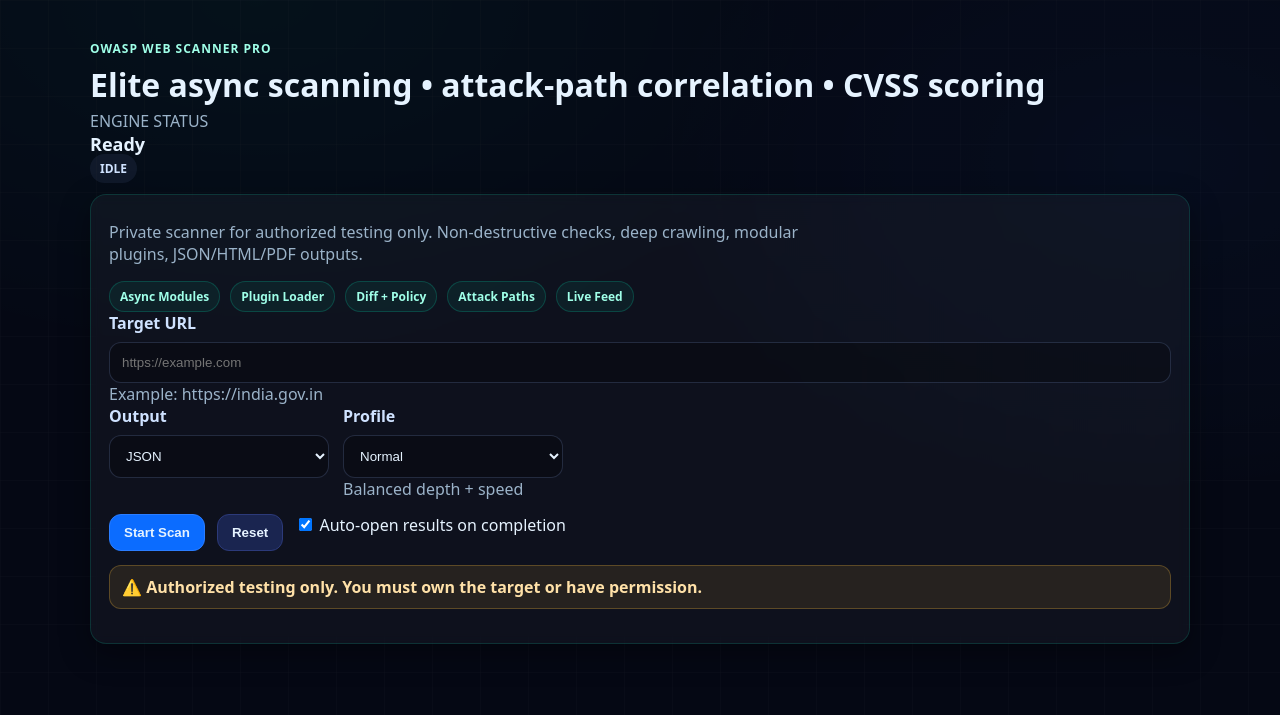
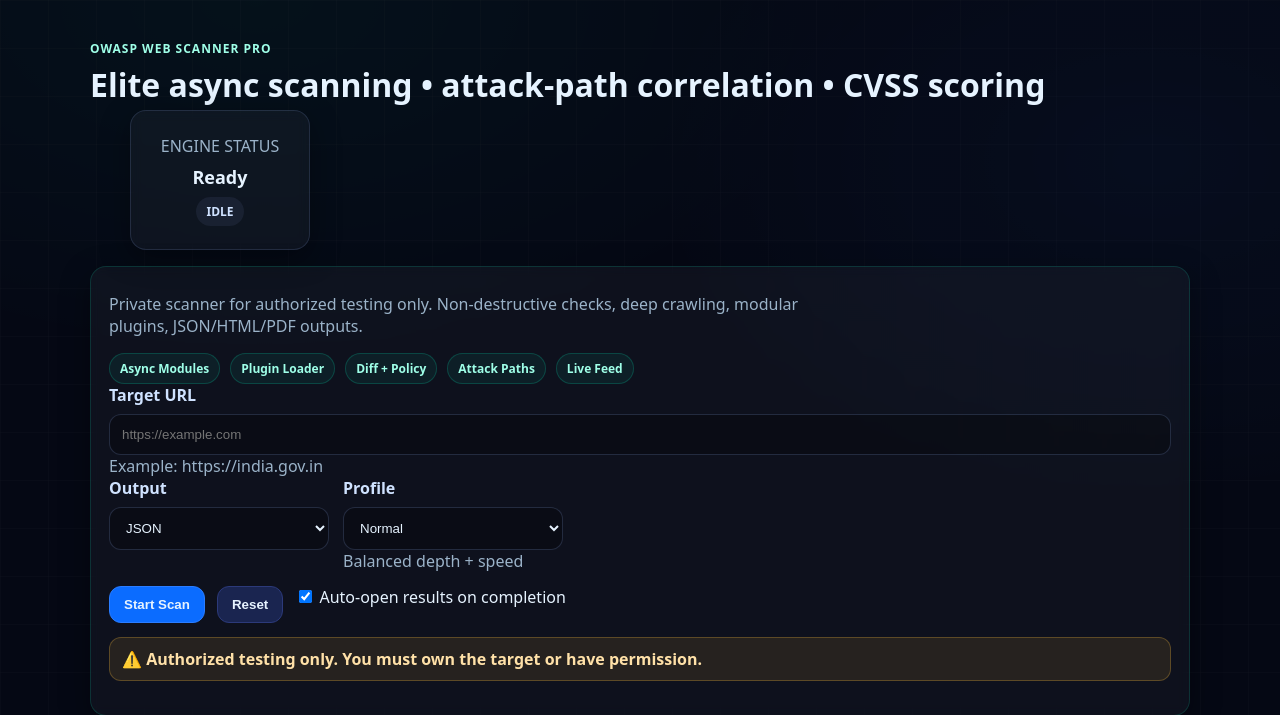
Before and after one commit to k2307/owasp-web-scanner-pro, a Flask app: page / in a window 1280 px wide. Shown: the top 715 px of the page. Run offline with Flask 3, Linux system fonts and the light colour scheme.

Commit message:
client update

```diff
--- a/static/style.css
+++ b/static/style.css
@@ -305,16 +305,50 @@
 /* ===== Helpers ===== */
 .hidden{ display:none; }
 
-/* ===== Responsive ===== */
-@media (max-width:900px){
-  .hero{ flex-direction:column; }
-  .heroRight{ width:100%; }
-  .statusRow{ justify-content:flex-start; }
+  .hero{
+    display:flex;
+    justify-content:space-between;
+    align-items:flex-start;
+    gap:24px;
+  }
+
+  .heroLeft{
+    flex:1;
+  }
+
+  .heroRight{
+    width:220px;
+    display:flex;
+    justify-content:flex-end;
+  }
+
+/* ===== ENGINE STATUS SQUARE ===== */
+  .statusRow{
+    width:100%;
+    display:flex;
+    justify-content:flex-end;
+  }
 
   .statusSquare{
-    width:100%;
-    height:auto;
-    align-items:flex-start;
-    text-align:left;
+    width:180px;
+    height:140px;
+
+    background:rgba(255,255,255,0.04);
+    border:1px solid rgba(150,180,255,0.15);
+    border-radius:16px;
+
+    display:flex;
+    flex-direction:column;
+    align-items:center;
+    justify-content:center;
+    text-align:center;
+    gap:8px;
+
+    box-shadow:0 10px 30px rgba(0,0,0,0.35);
+    backdrop-filter:blur(6px);
   }
-}
+
+  .statusName{
+    font-size:18px;
+    font-weight:900;
+  }
--- a/templates/index.html
+++ b/templates/index.html
@@ -19,13 +19,16 @@
       </h1>
     </div>
 
-    <!-- SMALL STATUS BOX RIGHT -->
-    <div class="statusCard">
+  <div class="heroRight">
+  <div class="statusRow">
+    <div class="statusSquare">
       <div class="muted small">ENGINE STATUS</div>
       <div id="engineStatusText" class="statusName">Ready</div>
       <span id="statusBadge" class="badge idle">IDLE</span>
     </div>
   </div>
+
+</div>
 
   <!-- CENTER TARGET PANEL -->
   <div class="panel centerPanel">
```
